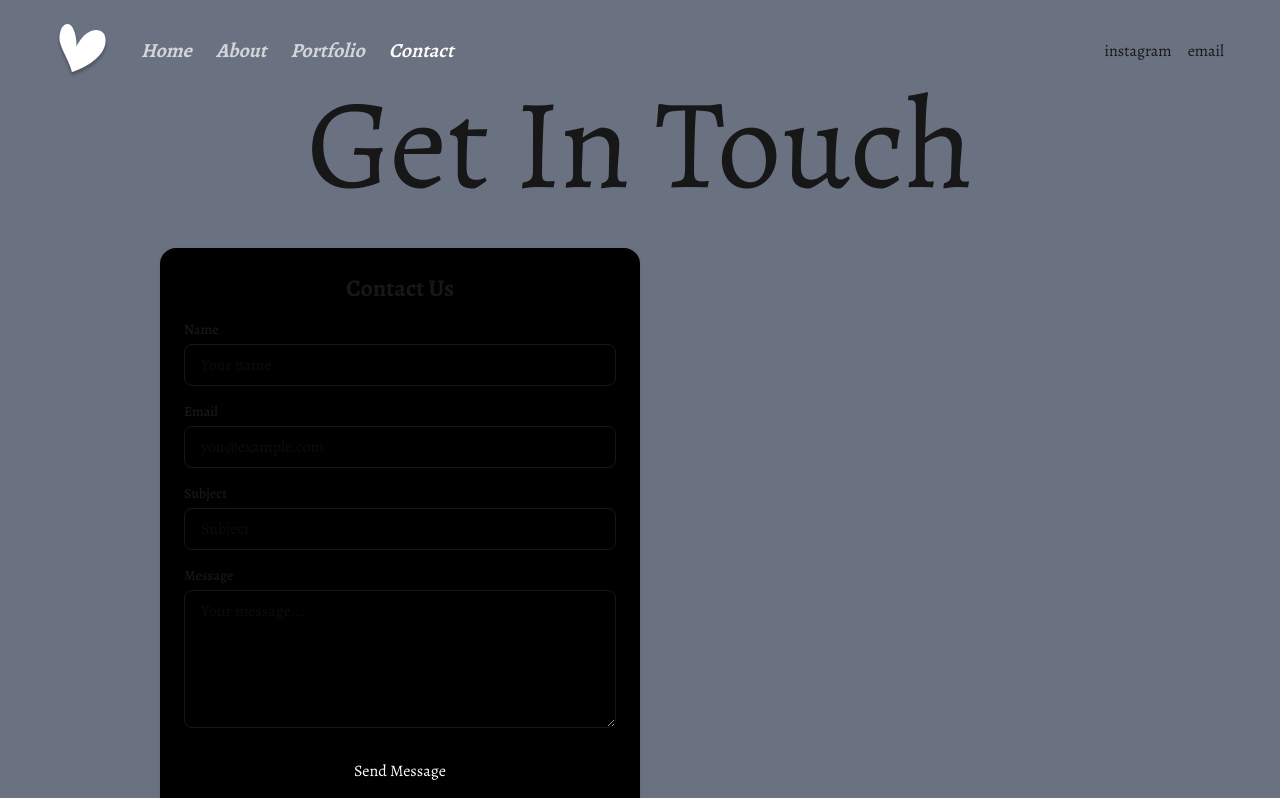
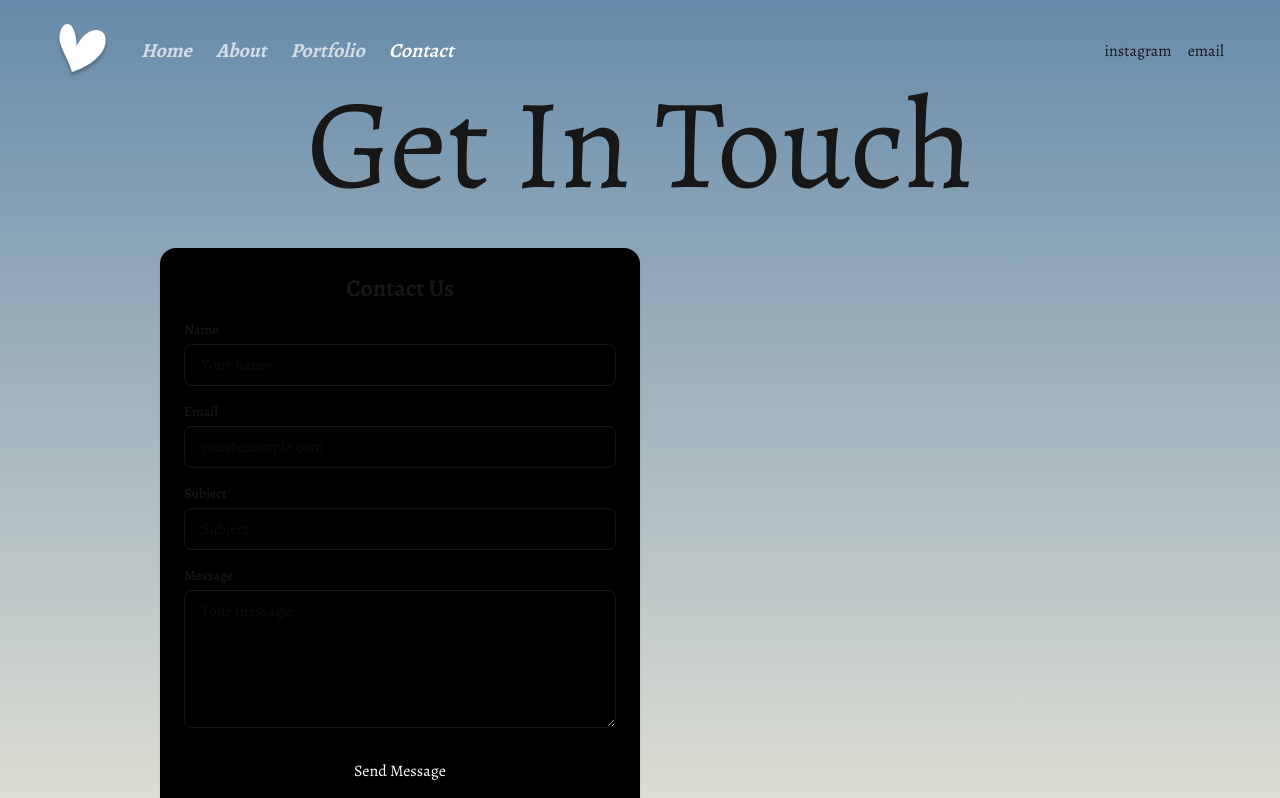
Before and after one commit to p0nyo/lovevisuals-website, a Next.js app: page /contact in a window 1280 px wide. Shown: the top 798 px of the page. Built offline with nearby package versions, Linux system fonts and the light colour scheme.

Commit message:
feat: add gradients to all pages

```diff
--- a/app/(website)/about/page.tsx
+++ b/app/(website)/about/page.tsx
@@ -4,7 +4,7 @@ import CardImage from "@/components/home/CardImage"
 
 export default function About() {
     return (
-            <div className="relative min-h-screen w-full flex flex-col items-center justify-center gap-8 bg-gray-500">
+            <div className="bg-[linear-gradient(to_bottom,#678BAA,#EBE8D8)] relative min-h-screen w-full flex flex-col items-center justify-center gap-8 bg-gray-500">
                 <div className="flex flex-row w-full items-center justify-start gap-4 px-60">
                     <div className="w-full">
                         <CardImage src="/img.jpg" alt="" width={500} height={430} />
--- a/app/(website)/contact/page.tsx
+++ b/app/(website)/contact/page.tsx
@@ -3,7 +3,7 @@
 
 export default function Contact() {
     return (
-            <div className="relative min-h-screen w-full py-20 px-40 bg-gray-500 flex flex-col gap-10">
+            <div className="bg-[linear-gradient(to_bottom,#678BAA,#EBE8D8)] relative min-h-screen w-full py-20 px-40 bg-gray-500 flex flex-col gap-10">
                 <div className="flex items-center justify-center h-full text-9xl ">
                     Get In Touch
                 </div>
--- a/app/(website)/portfolio/page.tsx
+++ b/app/(website)/portfolio/page.tsx
@@ -4,7 +4,7 @@ import CardImage from "@/components/home/CardImage";
 
 export default function Portfolio() {
     return (
-            <div className="relative min-h-screen w-full flex flex-row items-center justify-center gap-8 bg-gray-500">
+            <div className="bg-[linear-gradient(to_bottom,#678BAA,#EBE8D8)] relative min-h-screen w-full flex flex-row items-center justify-center gap-8 bg-gray-500">
                 <div className="relative">
                     <CardImage src="/img.jpg" alt="" width={600} height={800} />
                     <div>
```
